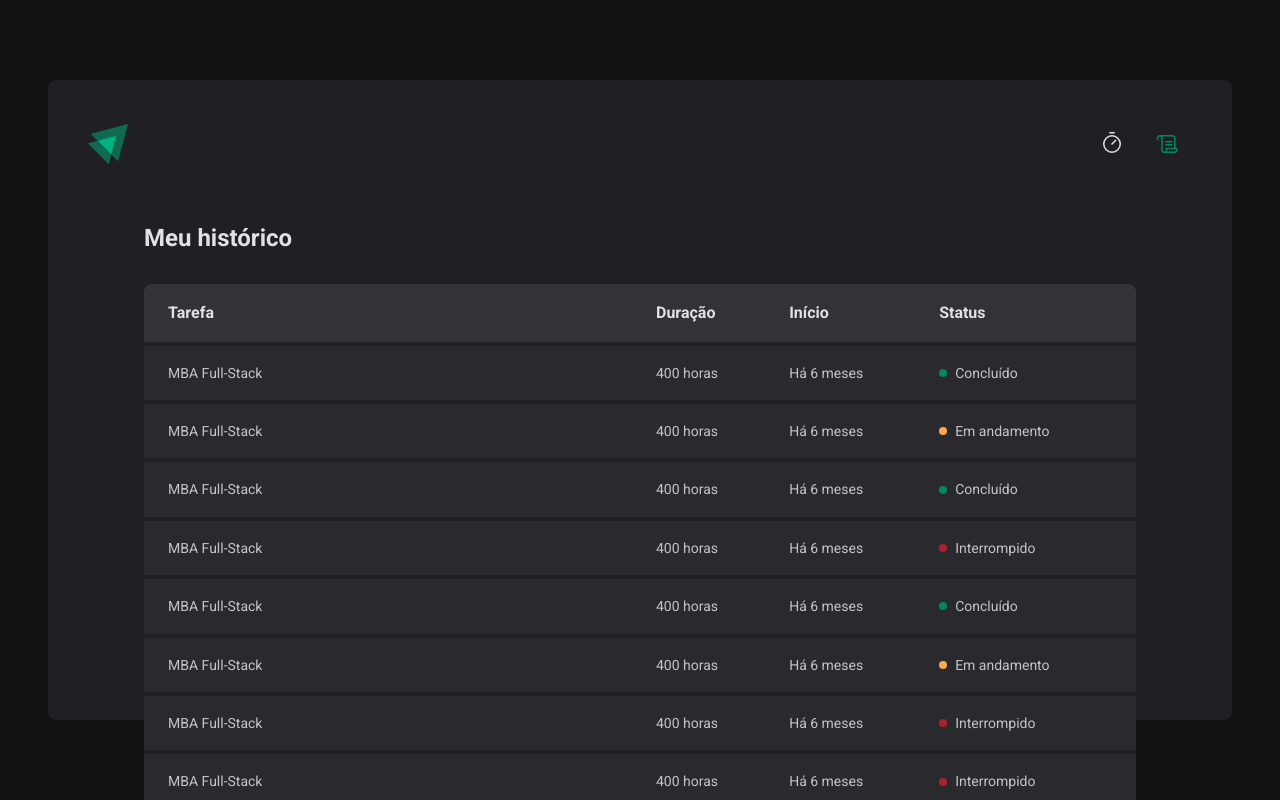
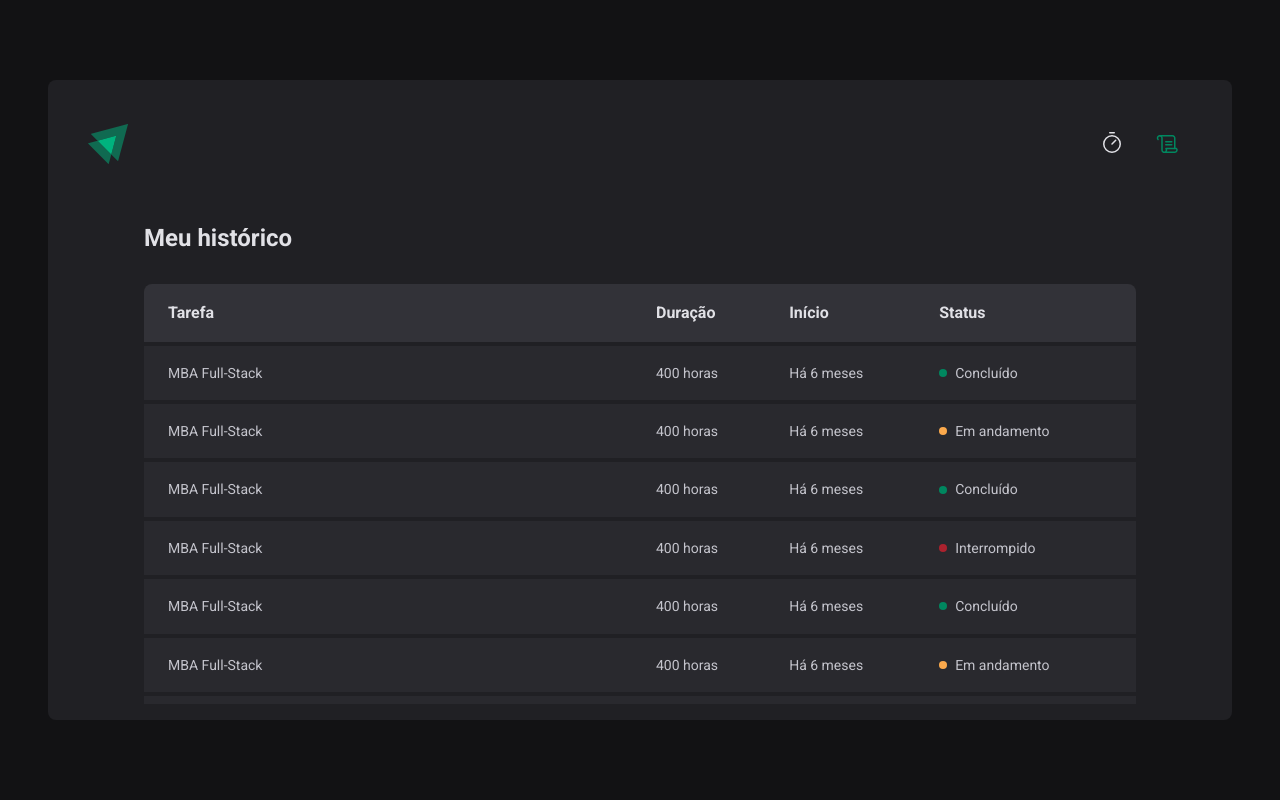
Before and after one commit to Vih6460/MBA_Pomodoro, a React (Vite) app: page /history in a window 1280 px wide. Shown: the top 800 px of the page. Built offline with nearby package versions, Linux system fonts and the light colour scheme.

Commit message:
setting max-height temporarily

```diff
--- a/src/pages/History/styles.ts
+++ b/src/pages/History/styles.ts
@@ -17,6 +17,7 @@ export const HistoryList = styled.div`
     flex: 1;
     overflow: auto;
     margin-top: 2rem;
+    max-height: 420px;
 
     table {
         width: 100%;
```
